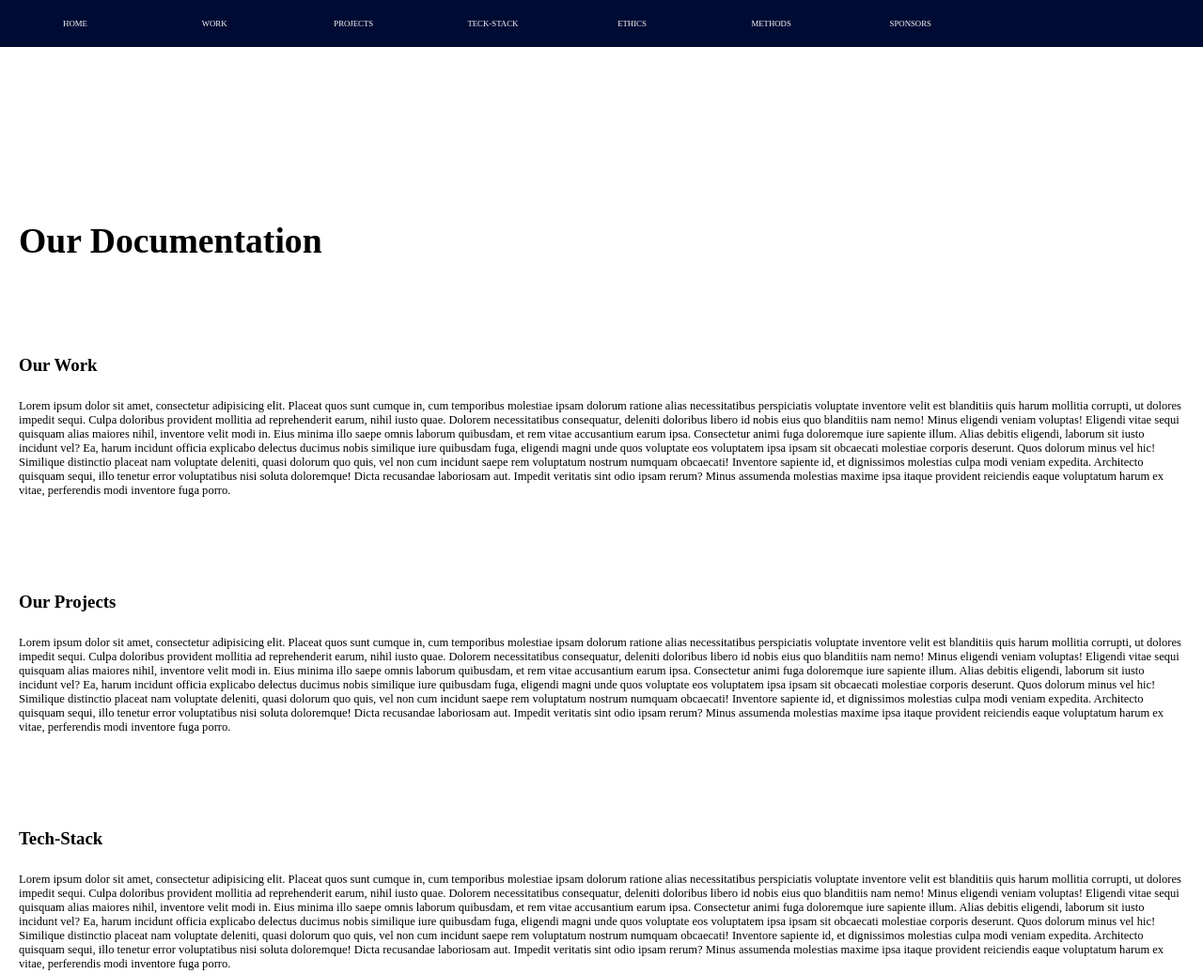
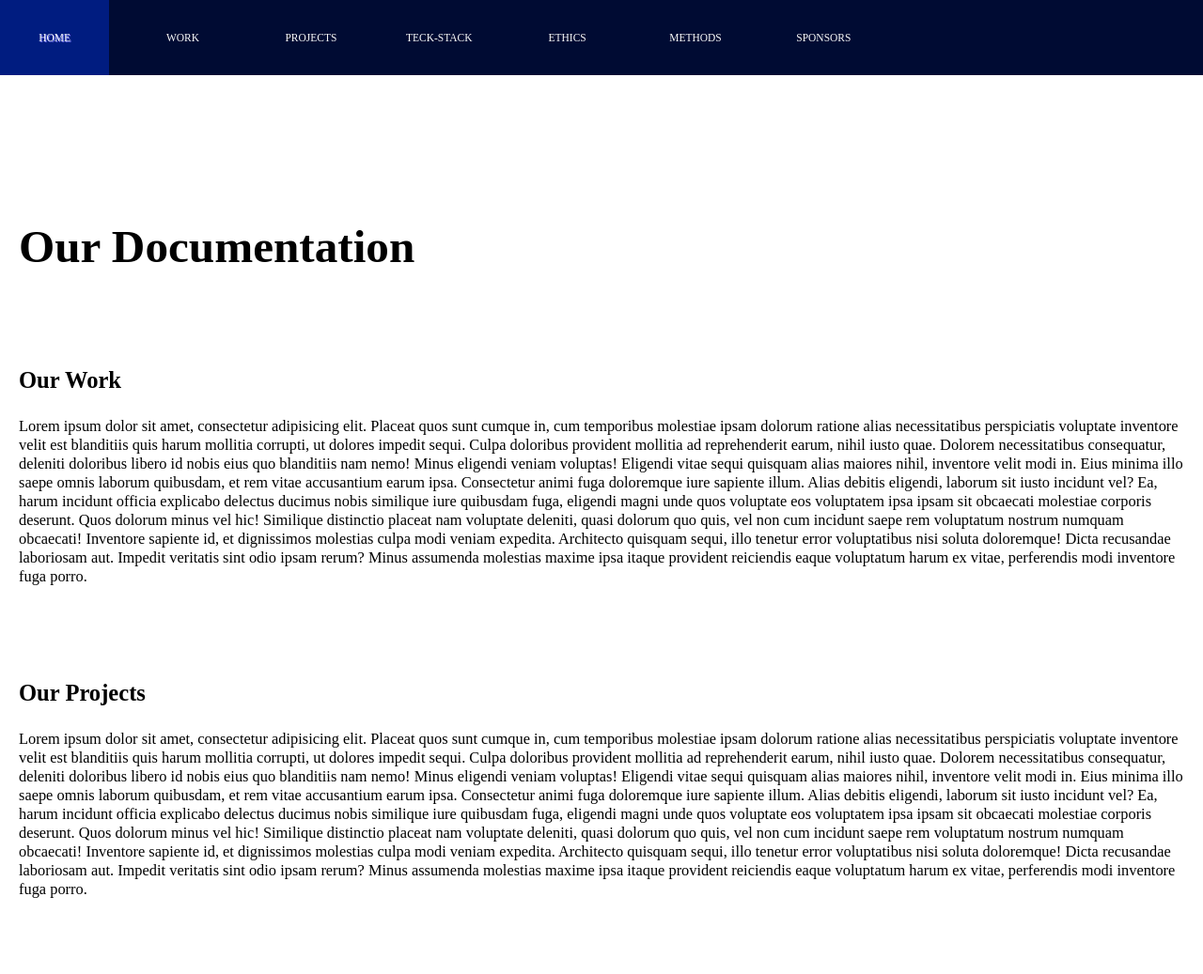
Before and after one commit to FbW-WD-22-E07/css-old-documentation, a plain HTML site: page index.html in a window 1280 px wide. Shown: the top 1037 px of the page at 94% size. Drawn offline with Linux system fonts and the light colour scheme.

Commit message:
add flex and variables

```diff
--- a/index.html
+++ b/index.html
@@ -9,7 +9,7 @@
   </head>
   <body>
     <header>
-      <nav>
+      <nav class="nav">
         <a href="#home">Home</a>
         <a href="#our-work">Work</a>
         <a href="#our-projects">Projects</a>
--- a/style.css
+++ b/style.css
@@ -1,10 +1,20 @@
+:root {
+  --nav-text-height: 80px;
+  --nav-background-color: hsl(227, 100%, 10%);
+  --nav-hover-background-color: hsl(227, 100%, 25%);
+  --nav-text-color: hsl(0, 0%, 98%);
+  --nav-hover-text-shadow: 1px 1px hsl(240, 100%, 75%);
+}
 * {
   box-sizing: border-box;
   margin: 0;
   padding: 0;
 }
+/* basically html = :root but we set
+ variable in :root as best practice */
 html {
-  font-size: calc(10px + 0.2vw);
+  font-size: calc(10px + 0.5vw);
+  /* smooth scroll */
   scroll-behavior: smooth;
 }
 body {
@@ -16,32 +26,70 @@ footer {
   padding: 20px;
 }
 
+/*####### nav with flexbox */
 nav {
   position: fixed;
   top: 0;
-  background-color: hsl(227, 100%, 10%);
+  display: flex;
+  /* you can use gap or justify as you like */
+  gap: 20px;
+  /* justify-content: space-around; */
+  align-items: center;
+  background-color: var(--nav-background-color);
+  /* the nave will be as heigh as hiegest child anyway */
+  /* height: var(--nav-text-height); */
+  width: 100vw;
+}
+
+nav a {
+  /* a child of a flexbox is controlled so
+   changing display has no effect */
+  /* display: inline-block; */
+  text-align: center;
+  height: var(--nav-text-height);
+  line-height: var(--nav-text-height);
+  /* has no effect in flexbox because
+  it only works on inline and inline-block */
+  /* vertical-align: middle; */
+  width: calc(100% / 11);
+  /* margin-right: 5px; */
+  text-decoration: none;
+  text-transform: uppercase;
+  font-size: 0.7rem;
+  color: var(--nav-text-color);
+}
+/* ##################### */
+
+/*####### nav with inline-block */
+/*
+nav {
+  position: fixed;
+  top: 0;
+  background-color: var(--nav-background-color);
   padding: 0 10px;
-  /* height: 50px; */
+  // height: 100px;
   width: 100vw;
 }
 
 nav a {
   display: inline-block;
   text-align: center;
-  vertical-align: middle;
-  line-height: 50px;
+  height: var(--nav-text-height);
+  line-height: var(--nav-text-height);
+  // vertical-align: middle;
+  width: calc(100% / 9);
+  margin-right: 5px;
   text-decoration: none;
   text-transform: uppercase;
   font-size: 0.7rem;
-  color: hsl(0, 0%, 98%);
-  height: 50px;
-  width: calc(100% / 9);
-  margin-right: 5px;
+  color: var(--nav-text-color);
 }
+*/
+/* ############## */
 
 nav a:hover {
-  text-shadow: 1px 1px hsl(240, 100%, 75%);
-  background-color: hsl(240, 100%, 50%);
+  text-shadow: var(--nav-hover-text-shadow);
+  background-color: var(--nav-hover-background-color);
 }
 
 header,
```
